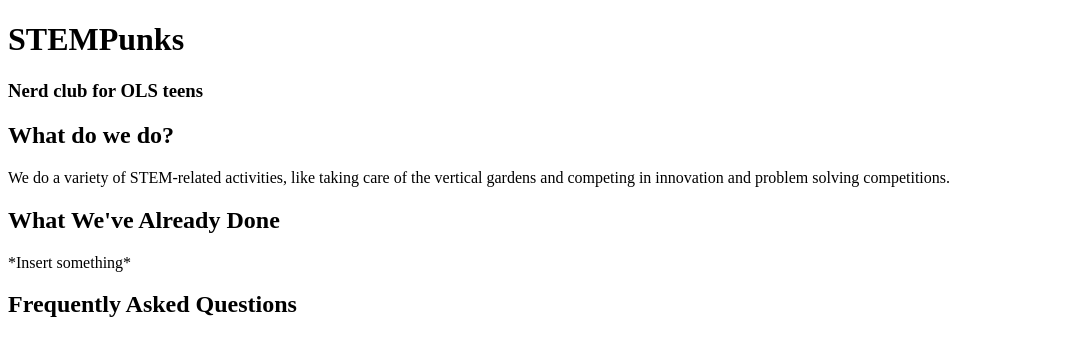
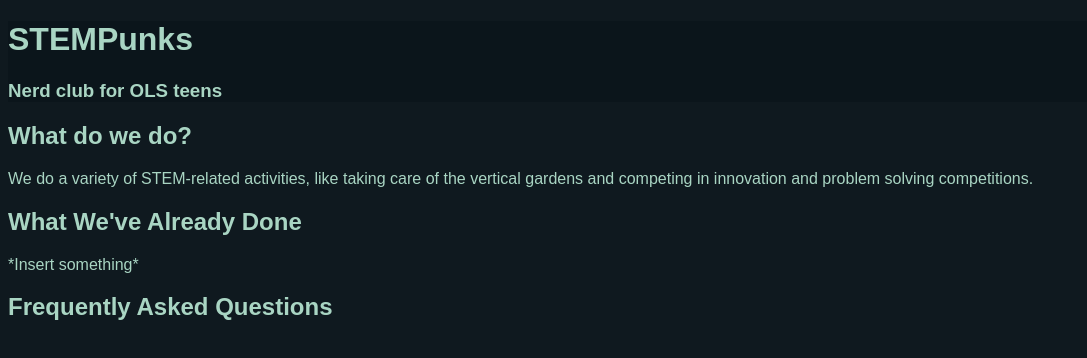
Before and after one commit to EthanCubes/stempunks-website, a plain HTML site: page index.html in a window 1280 px wide. Shown: the whole page, without its empty margins (0-1087 px from the left). Drawn offline with Linux system fonts and the light colour scheme.

Commit message:
Added some styling

```diff
--- a/index.html
+++ b/index.html
@@ -2,6 +2,7 @@
 <html>
     <head>
         <title>OLS STEMPunks</title>
+        <link rel="stylesheet" href="styles.css">
     </head>
     <body>
         <header>
--- /dev/null
+++ b/styles.css
@@ -0,0 +1,9 @@
+body {
+    background-color: #0f191f;
+    font-family: "Arial", "Helvetica", sans-serif;
+    color: #a9d5c3;
+}
+
+header {
+    background-color: #0b151b;
+}
```
